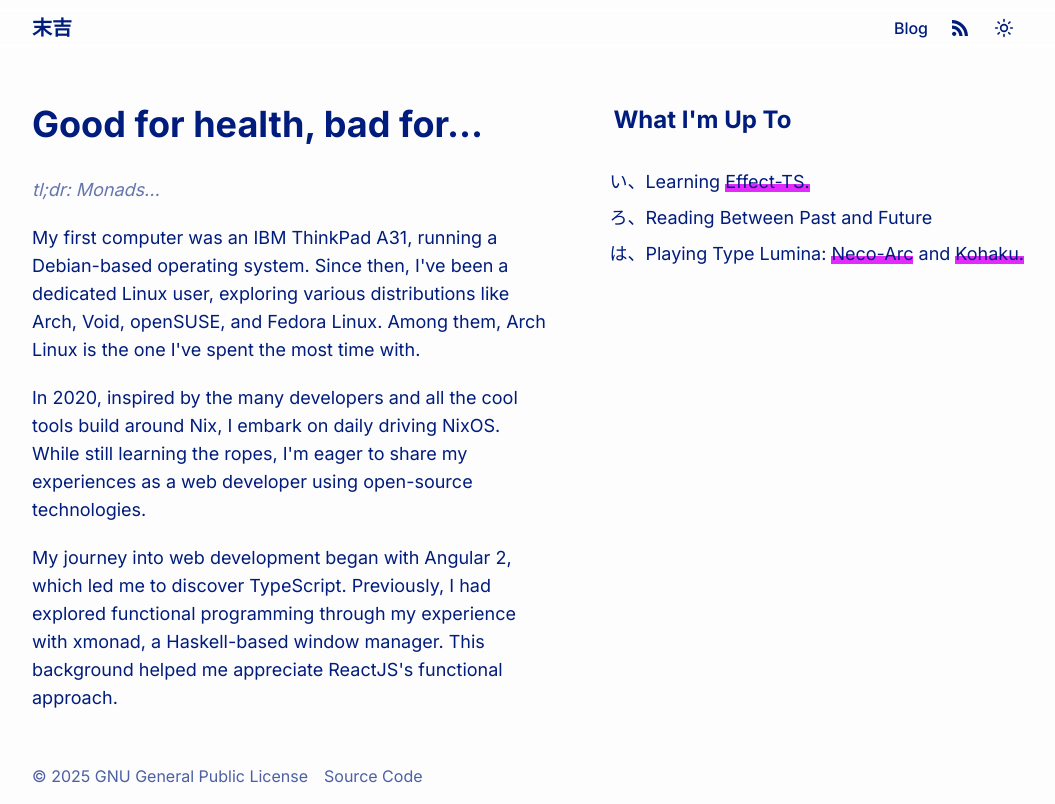
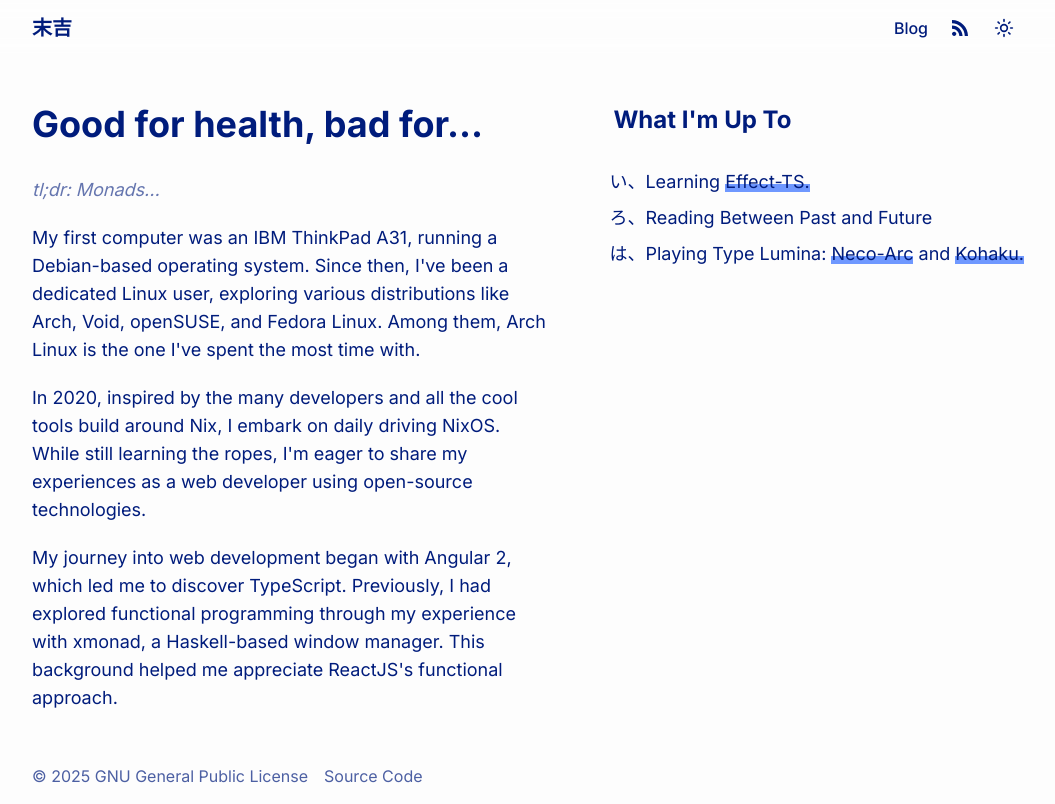
Before and after one commit to u1F713/u1F713.github.io, a Next.js app: page / in a window 1280 px wide. Shown: the whole page, without its empty margins (112-1167 px from the left). Built offline with nearby package versions, Linux system fonts and the light colour scheme.

Commit message:
feat(css): implement accent color

```diff
--- a/app/components/Mark.tsx
+++ b/app/components/Mark.tsx
@@ -9,7 +9,7 @@ const Mark: React.FC<MarkProps> = ({ className, children, ...props }) => {
       className={clsx(
         'relative bg-inherit text-inherit',
         'after:absolute after:bottom-0 after:left-0 after:-z-1 after:block',
-        'after:h-2/5 after:w-full after:bg-fuchsia-500 after:duration-50',
+        'after:bg-dn-accent-200 after:h-2/5 after:w-full after:duration-50',
         'hover:after:h-full',
         className
       )}
--- a/app/globals.css
+++ b/app/globals.css
@@ -13,6 +13,10 @@
     var(--color-dn-color-200) 20%,
     transparent
   );
+  --color-dn-accent-200: var(
+    --dn-accent-200,
+    oklch(54.41% 0.2687 263.65 / 60%)
+  );
 }
 
 @layer theme {
@@ -26,6 +30,7 @@
     --dn-color-200: oklch(96.75% 0.0168 270);
     --dn-surface-100: oklch(22.97% 0.0015 197.05);
     --dn-surface-200: oklch(13% 0.002 246.26);
+    --dn-accent-200: oklch(54.41% 0.2687 263.65 / 70%);
   }
 
   .dark .shiki,
```
